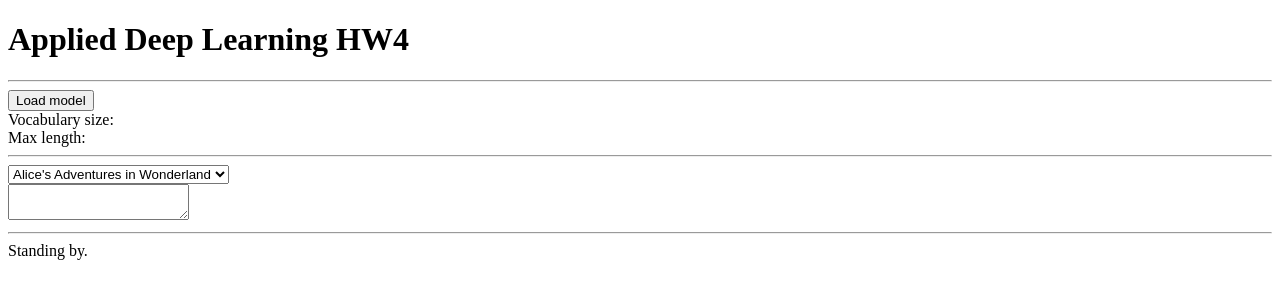
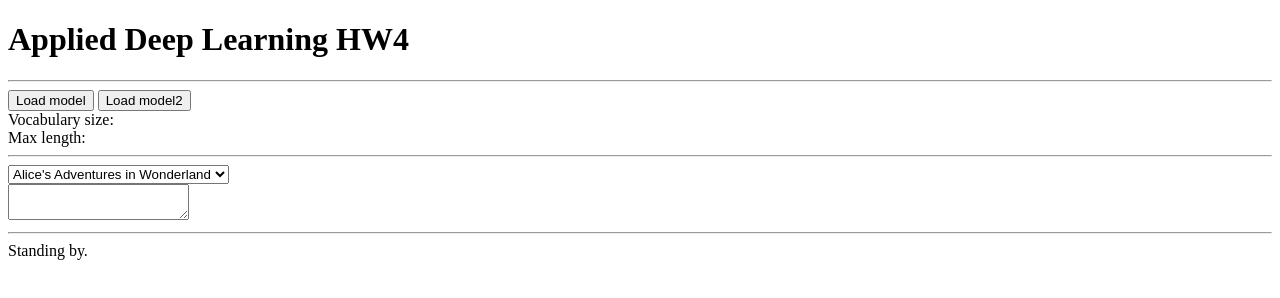
Before and after one commit to 1060351485/1060351485.github.io, a plain HTML site: page hw4/index.html in a window 1280 px wide. Drawn offline with Linux system fonts and the light colour scheme; no server answers.

Commit message:
colab -> github

```diff
--- a/hw4/index.html
+++ b/hw4/index.html
@@ -14,8 +14,8 @@
   </h1>
   <hr>
   <div class="create-model">
-    <button id="load-model" style="display:none">Load model</button>
-    <button id="load-model2" style="display:none">Load model2</button>
+    <button id="load-model">Load model</button>
+    <button id="load-model2">Load model2</button>
   </div>
   <div>
     <div>
```
